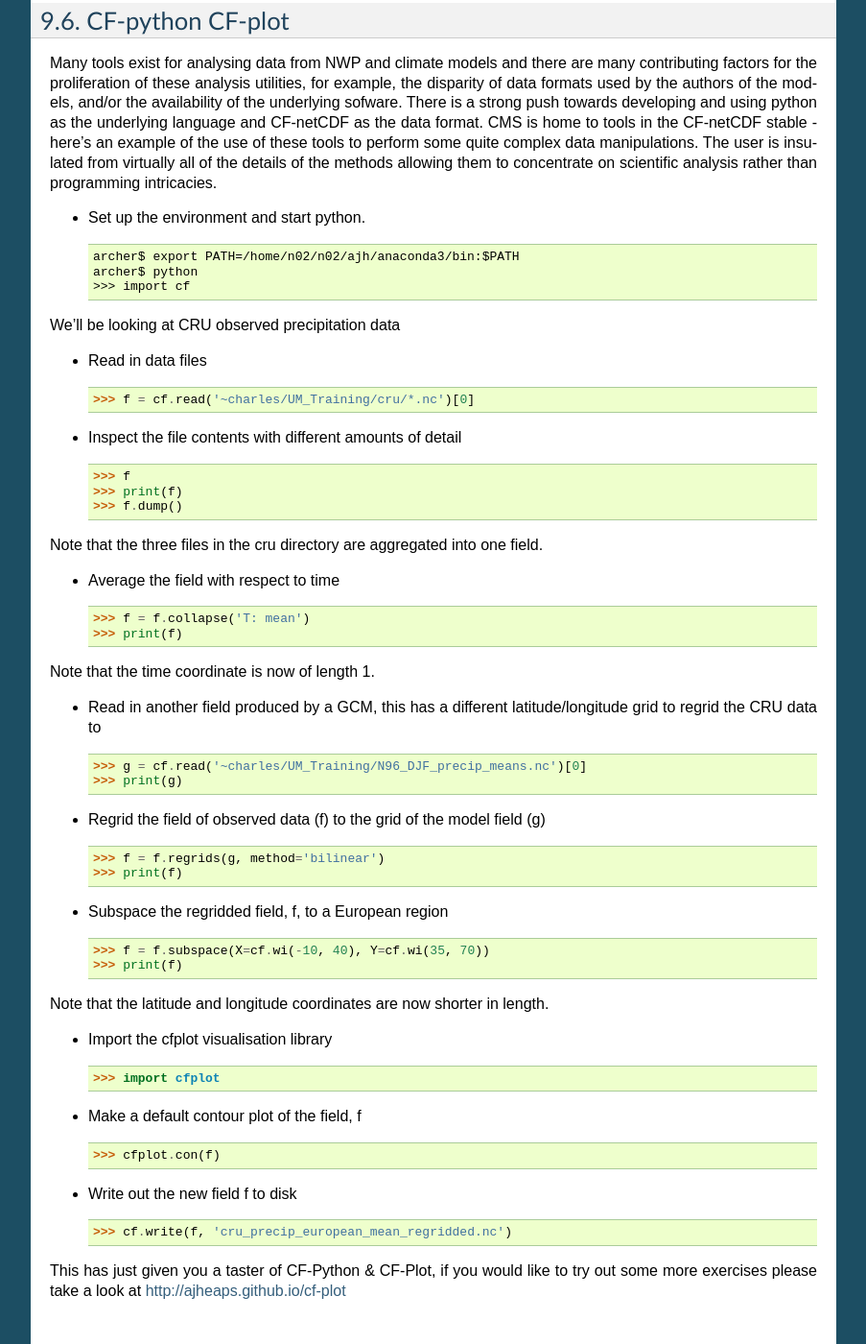
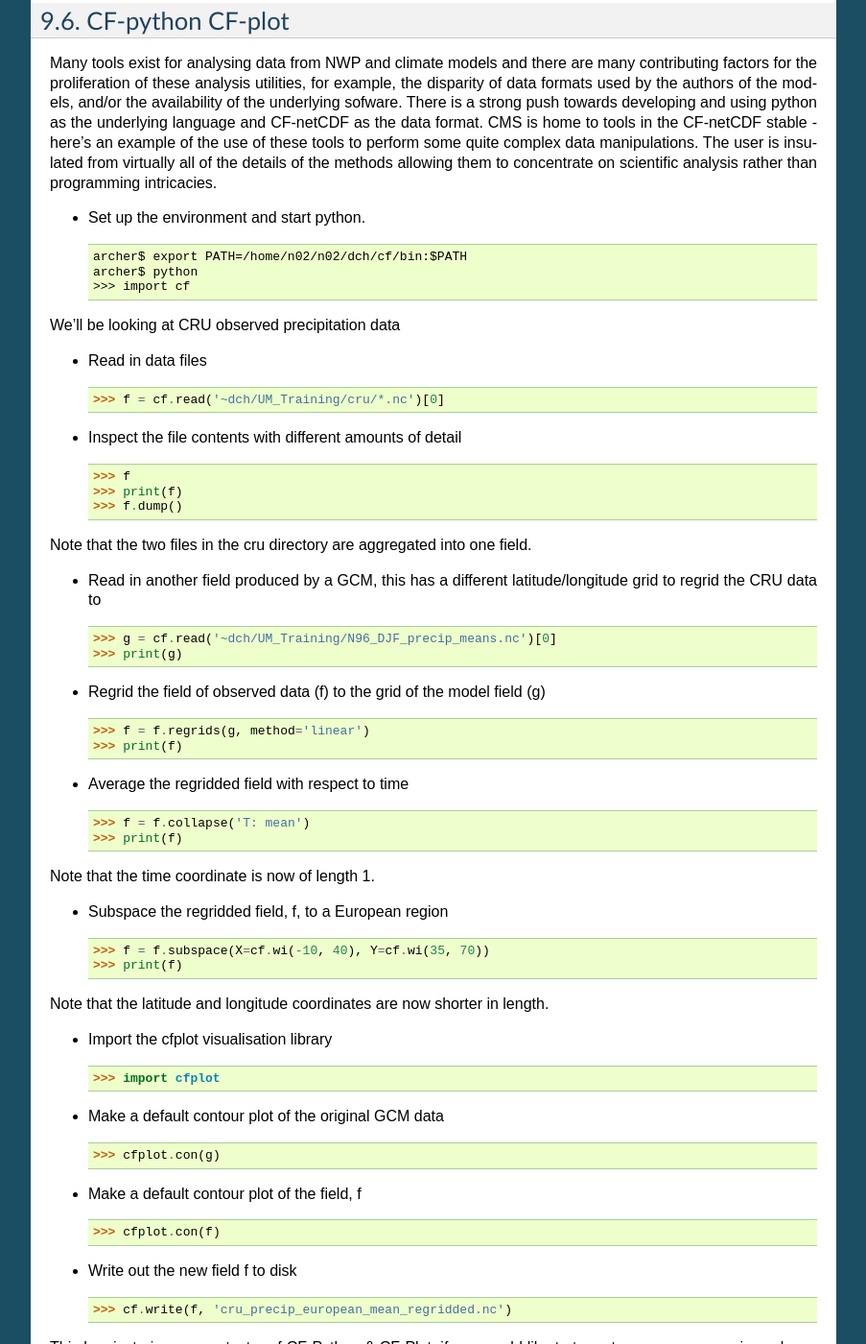
Before and after one commit to NCAS-CMS/um-training, a Sphinx documentation site: the page built from practicals/source/post-processing.rst, in a window 1280 px wide and 1400 px high, scrolled down 3077 px. Shown: the whole window at 96% size, without its empty margins (198-1101 px from the left). Built offline with Sphinx 7.4.7, drawn with Linux system fonts in a browser that asks for light colours; some of the changed text lies outside the part shown.

Commit message:
First draft of changes for cf 3/.9.0 on Archer 2

```diff
--- a/practicals/source/post-processing.rst
+++ b/practicals/source/post-processing.rst
@@ -105,7 +105,7 @@ features - we'll use it to convert UM fields file or PP data to
 CF-compliant data in NetCDF format. You first need to set the
 environment to run ``cfa``: ::
 
- esPP001$ export PATH=/home/n02/n02/ajh/anaconda3/bin:$PATH
+ esPP001$ export PATH=/home/n02/n02/dch/cf/bin:$PATH
  esPP001$ cfa -i -o ba799a.pc19880901_00.nc ba799a.pc19880901_00.pp
 
 Try viewing the NetCDF file with xconv.
@@ -143,7 +143,7 @@ Many tools exist for analysing data from NWP and climate models and there are ma
 * Set up the environment and start python. ::
 
 
-   archer$ export PATH=/home/n02/n02/ajh/anaconda3/bin:$PATH
+   archer$ export PATH=/home/n02/n02/dch/cf/bin:$PATH
    archer$ python
    >>> import cf
 
@@ -151,7 +151,7 @@ We'll be looking at CRU observed precipitation data
 
 * Read in data files ::
 
-  >>> f = cf.read('~charles/UM_Training/cru/*.nc')[0]
+  >>> f = cf.read('~dch/UM_Training/cru/*.nc')[0]
 
 * Inspect the file contents with different amounts of detail ::
 
@@ -159,25 +159,25 @@ We'll be looking at CRU observed precipitation data
   >>> print(f)
   >>> f.dump()
 
-Note that the three files in the cru directory are aggregated into one
+Note that the two files in the cru directory are aggregated into one
 field.
 
-* Average the field with respect to time ::
+* Read in another field produced by a GCM, this has a different latitude/longitude grid to regrid the CRU data to ::
+
+  >>> g = cf.read('~dch/UM_Training/N96_DJF_precip_means.nc')[0]
+  >>> print(g)
+
+* Regrid the field of observed data (f) to the grid of the model field (g) ::
+
+  >>> f = f.regrids(g, method='linear')
+  >>> print(f)
+
+* Average the regridded field with respect to time ::
 
   >>> f = f.collapse('T: mean')
   >>> print(f)
 
 Note that the time coordinate is now of length 1.
-
-* Read in another field produced by a GCM, this has a different latitude/longitude grid to regrid the CRU data to ::
-
-  >>> g = cf.read('~charles/UM_Training/N96_DJF_precip_means.nc')[0]
-  >>> print(g)
-
-* Regrid the field of observed data (f) to the grid of the model field (g) ::
-
-  >>> f = f.regrids(g, method='bilinear')
-  >>> print(f)
 
 * Subspace the regridded field, f, to a European region ::
 
@@ -190,6 +190,10 @@ Note that the latitude and longitude coordinates are now shorter in length.
 
   >>> import cfplot
 
+* Make a default contour plot of the original GCM data ::
+
+   >>> cfplot.con(g)
+
 * Make a default contour plot of the field, f ::
 
    >>> cfplot.con(f)
@@ -198,4 +202,4 @@ Note that the latitude and longitude coordinates are now shorter in length.
 
   >>> cf.write(f, 'cru_precip_european_mean_regridded.nc')
 
-This has just given you a taster of CF-Python & CF-Plot, if you would like to try out some more exercises please take a look at http://ajheaps.github.io/cf-plot
+This has just given you a taster of CF-Python & CF-Plot, if you would like to try out some more exercises please take a look at https://github.com/NCAS-CMS/cf-training
```
